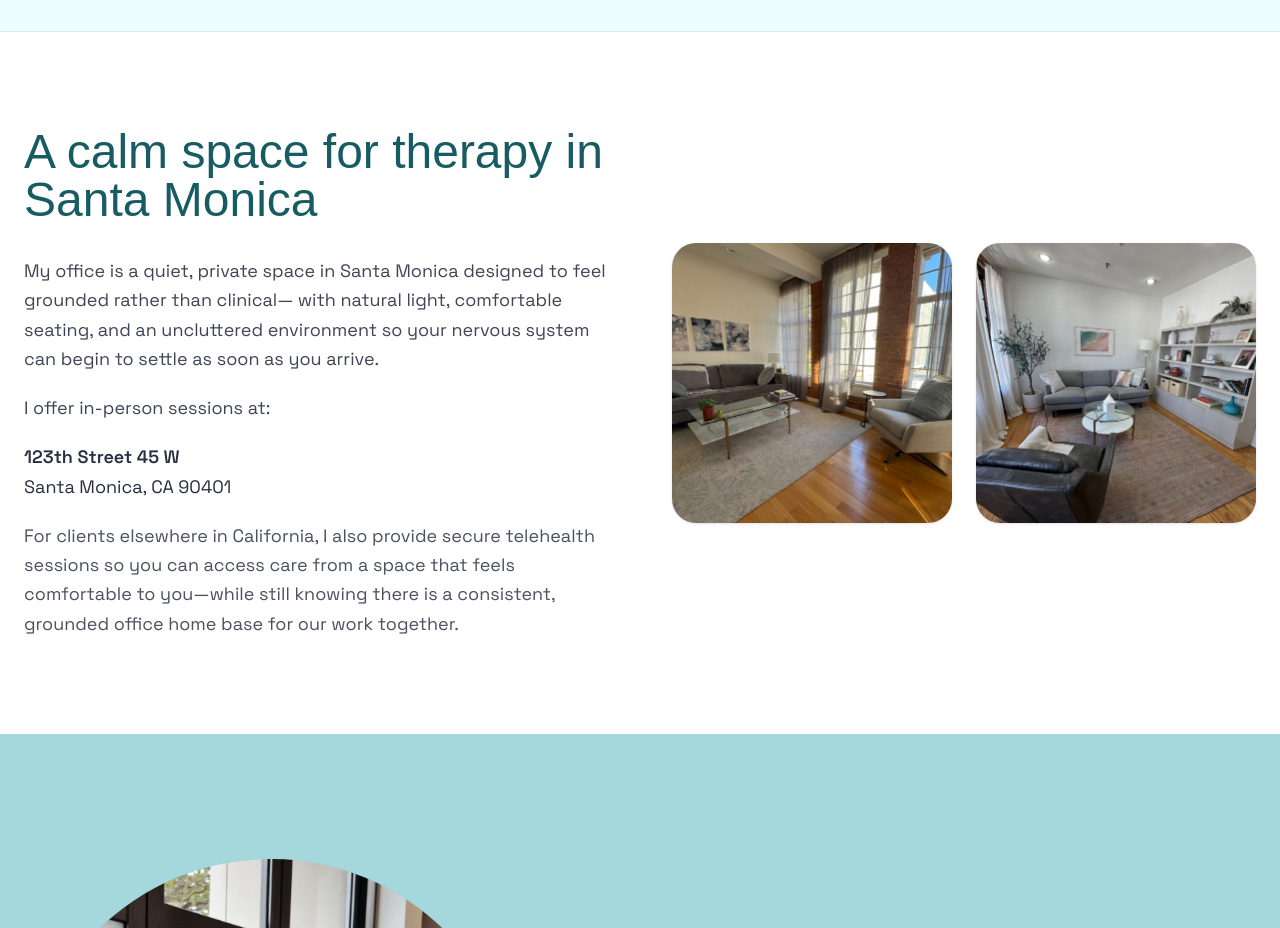
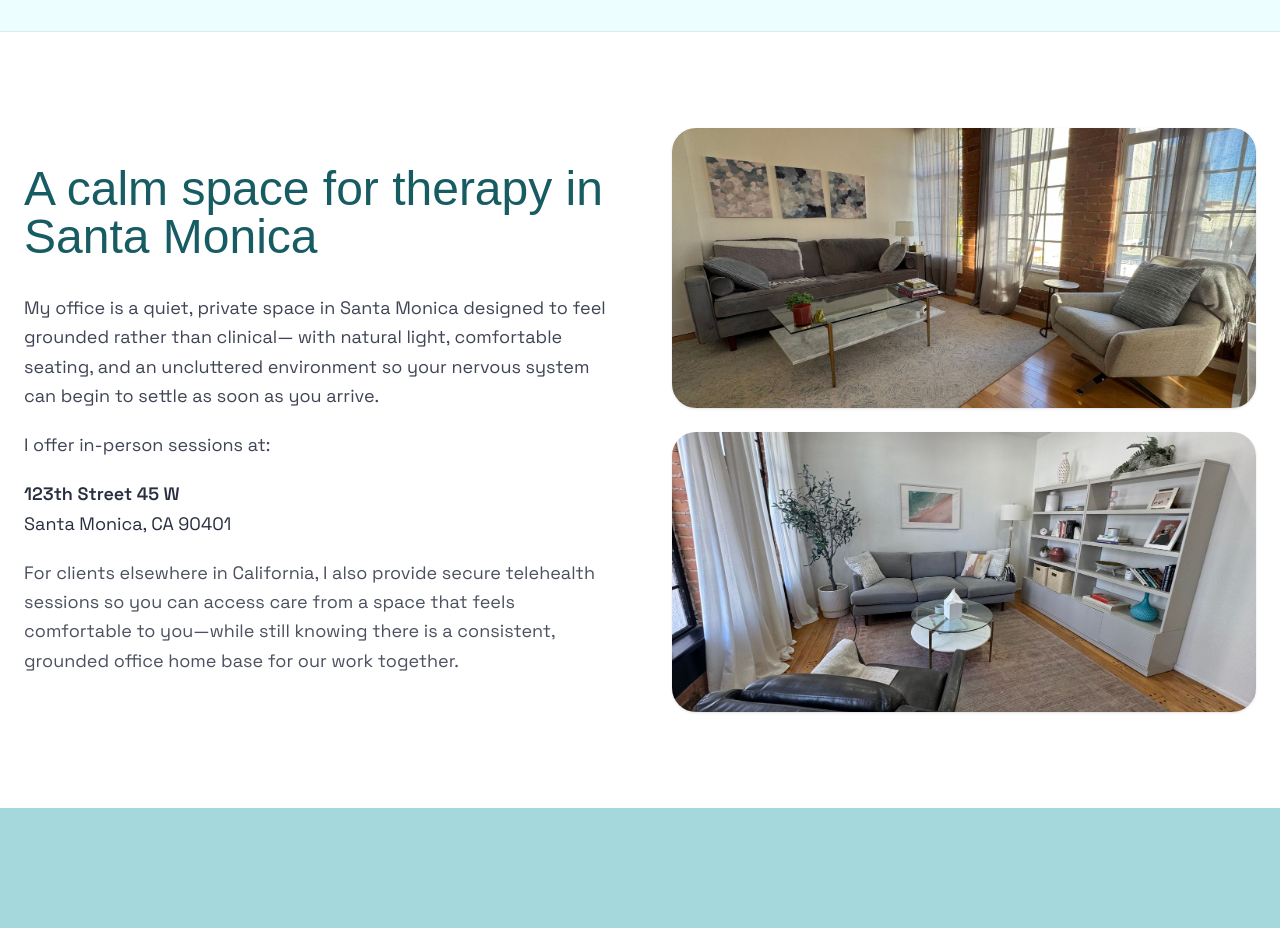
Before and after one commit to ikshantshukla123/Clone, a Next.js app: page / in a window 1280 px wide. Shown: the part 4860-5788 px from the top of the page. Built offline with nearby package versions, Linux system fonts and the light colour scheme; a web font is replaced by a local one.

Commit message:
improved columns

```diff
--- a/components/home/OurOffice.tsx
+++ b/components/home/OurOffice.tsx
@@ -29,7 +29,7 @@
         </div>
 
         {/* Images column */}
-        <div className="grid grid-cols-2 gap-4 sm:gap-5 md:gap-6" data-aos="fade-up" data-aos-delay="120" data-aos-duration="800">
+        <div className="grid grid-cols-1 gap-4 sm:gap-5 md:gap-6" data-aos="fade-up" data-aos-delay="120" data-aos-duration="800">
           <div className="col-span-2 sm:col-span-1 h-[220px] sm:h-[260px] md:h-[280px] rounded-3xl overflow-hidden shadow-sm">
             <Image
               src="/home/office1.jpeg"
```
